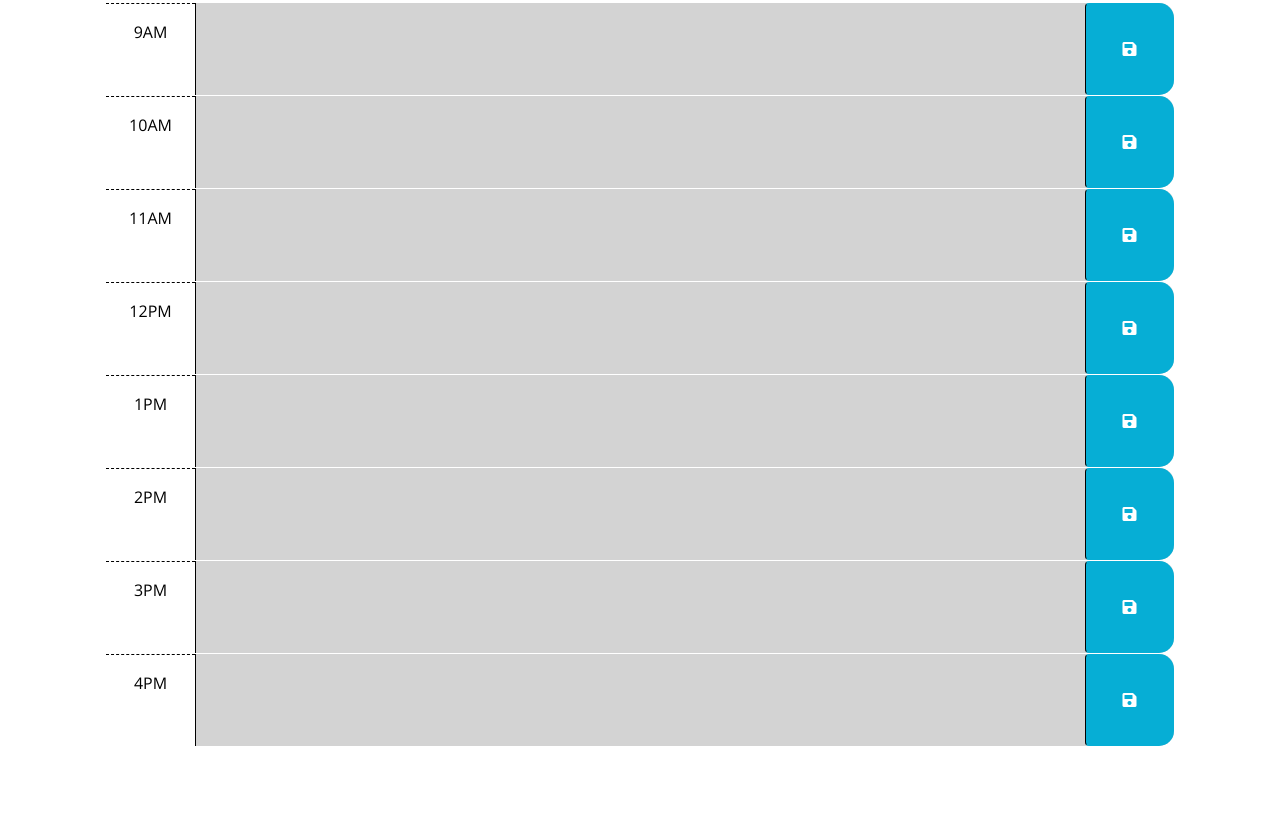
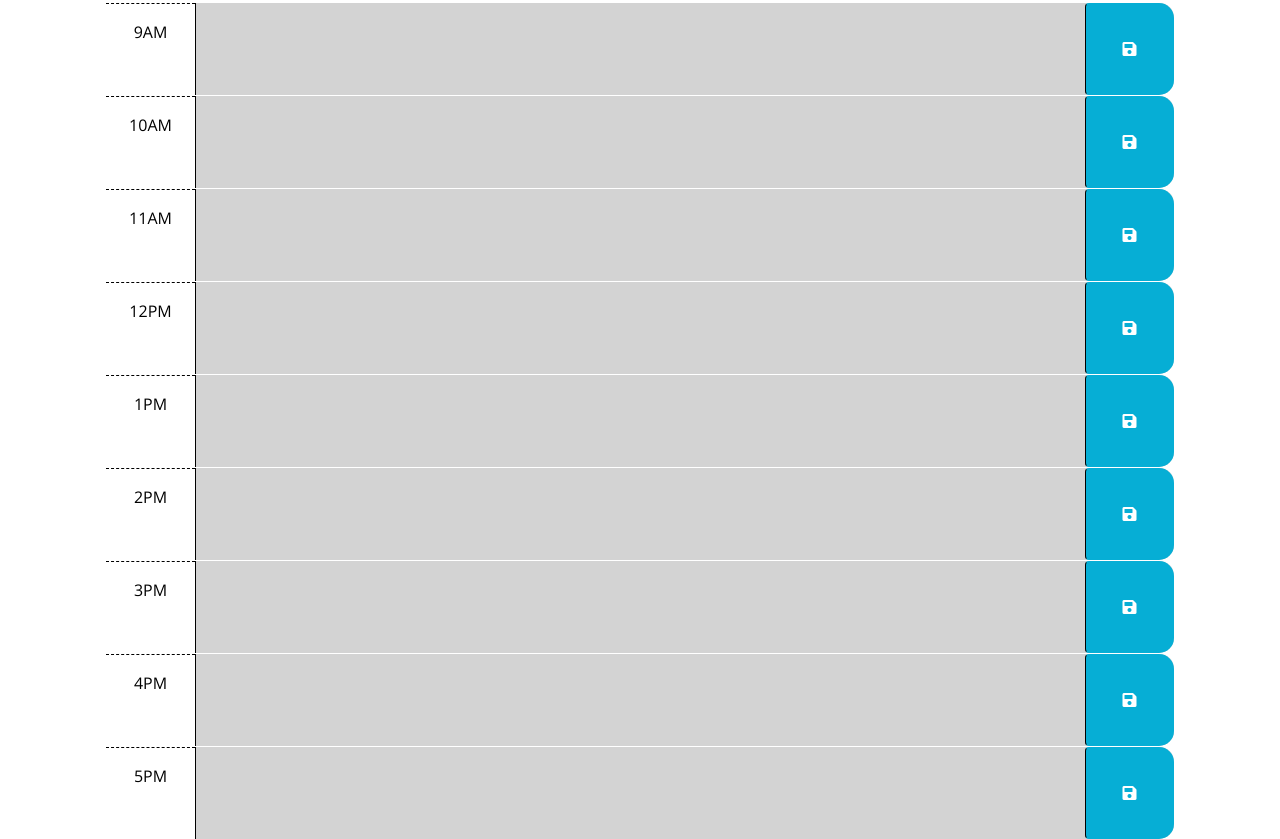
Before and after one commit to anuffisenough/Third_Party_API_Challenge, a plain HTML site: page index.html in a window 1280 px wide. Shown: the part 300-1139 px from the top of the page. Before the commit the page ends 1046 px from the top, so only its background shows below. Drawn offline with nearby package versions, Linux system fonts and the light colour scheme.

Commit message:
adds final updates to html, README, ready for deployment

```diff
--- a/index.html
+++ b/index.html
@@ -29,15 +29,6 @@
       <p id="currentDay" class="lead"></p>
     </header>
     <div class="container-lg px-5" id="event-list-div">
-      <!-- Use class for "past", "present", and "future" to apply styles to the
-        time-block divs accordingly. The javascript will need to do this by
-        adding/removing these classes on each div by comparing the hour in the
-        id to the current hour. The html provided below is meant to be an example
-        demonstrating how the css provided can be leveraged to create the
-        desired layout and colors. The html below should be removed or updated
-        in the finished product. Remember to delete this comment once the
-        code is implemented.
-        -->
 
       <div id="hour-9" class="row time-block" data-hour="9">
         <div class="col-2 col-md-1 hour text-center py-3">9AM</div>
@@ -103,6 +94,14 @@
         </button>
       </div>
 
+      <div id="hour-17" class="row time-block" data-hour="17">
+        <div class="col-2 col-md-1 hour text-center py-3">5PM</div>
+        <textarea class="col-8 col-md-10 description" rows="3"> </textarea>
+        <button class="btn saveBtn col-2 col-md-1" aria-label="save">
+          <i class="fas fa-save" aria-hidden="true" id="hour-4-save"></i>
+        </button>
+      </div>
+
     <script src="https://code.jquery.com/jquery-3.4.1.min.js"></script>
     <script
       src="https://cdn.jsdelivr.net/npm/dayjs@1.11.3/dayjs.min.js"
--- a/script.js
+++ b/script.js
@@ -8,7 +8,7 @@ $(function () {
   $('#currentDay').text(today.format('MMMM DD, YYYY'));
 
   //array of hour block divs to iterate over to set past, current and future stylings
-  var hourBlockDivs = $("#hour-9, #hour-10, #hour-11, #hour-12, #hour-13, #hour-14, #hour-15, #hour-16");
+  var hourBlockDivs = $("#hour-9, #hour-10, #hour-11, #hour-12, #hour-13, #hour-14, #hour-15, #hour-16, #hour-17");
   //current hour in 24 hour format to compare timeslot times for class stylings
   var currentHour = dayjs().format("H");
     for (let i = 0; i < hourBlockDivs.length; i++) {
```
Also changed, not shown: WorkDayScheduler.png (added), 1 other file.
